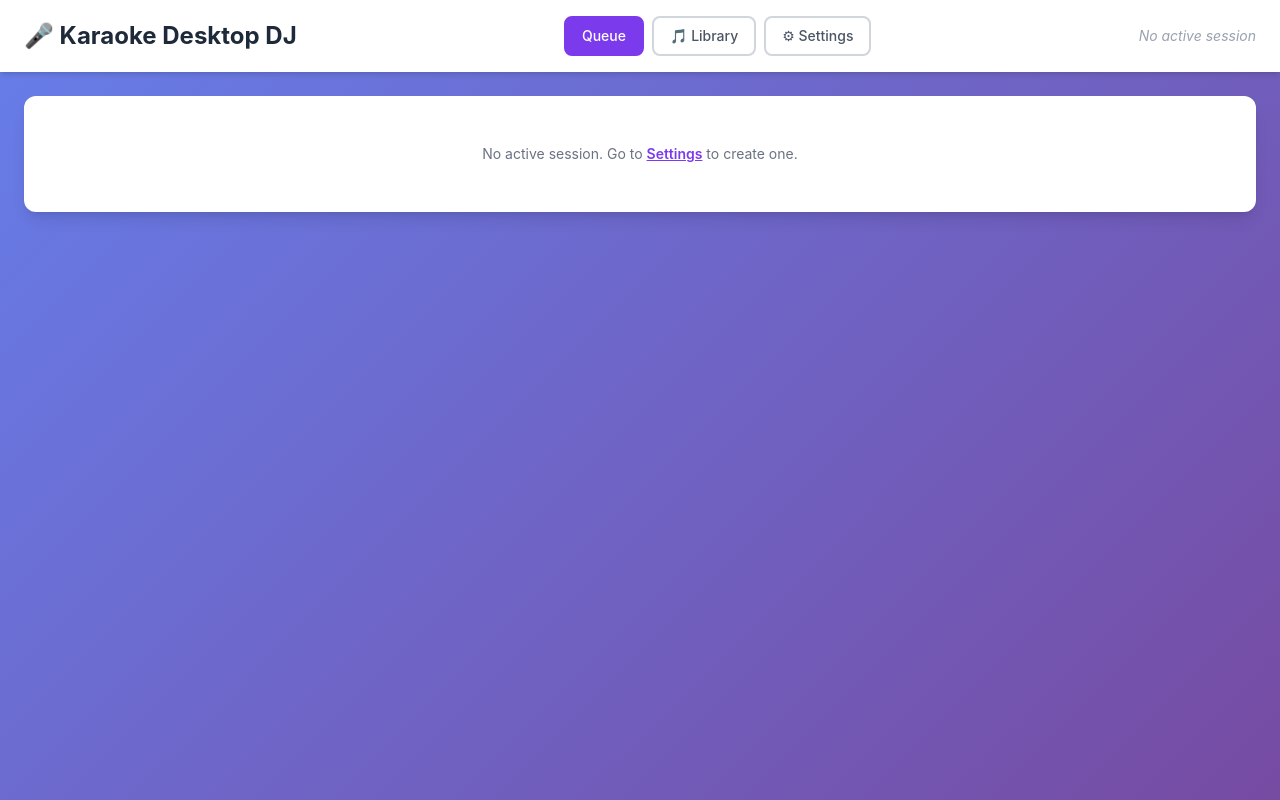
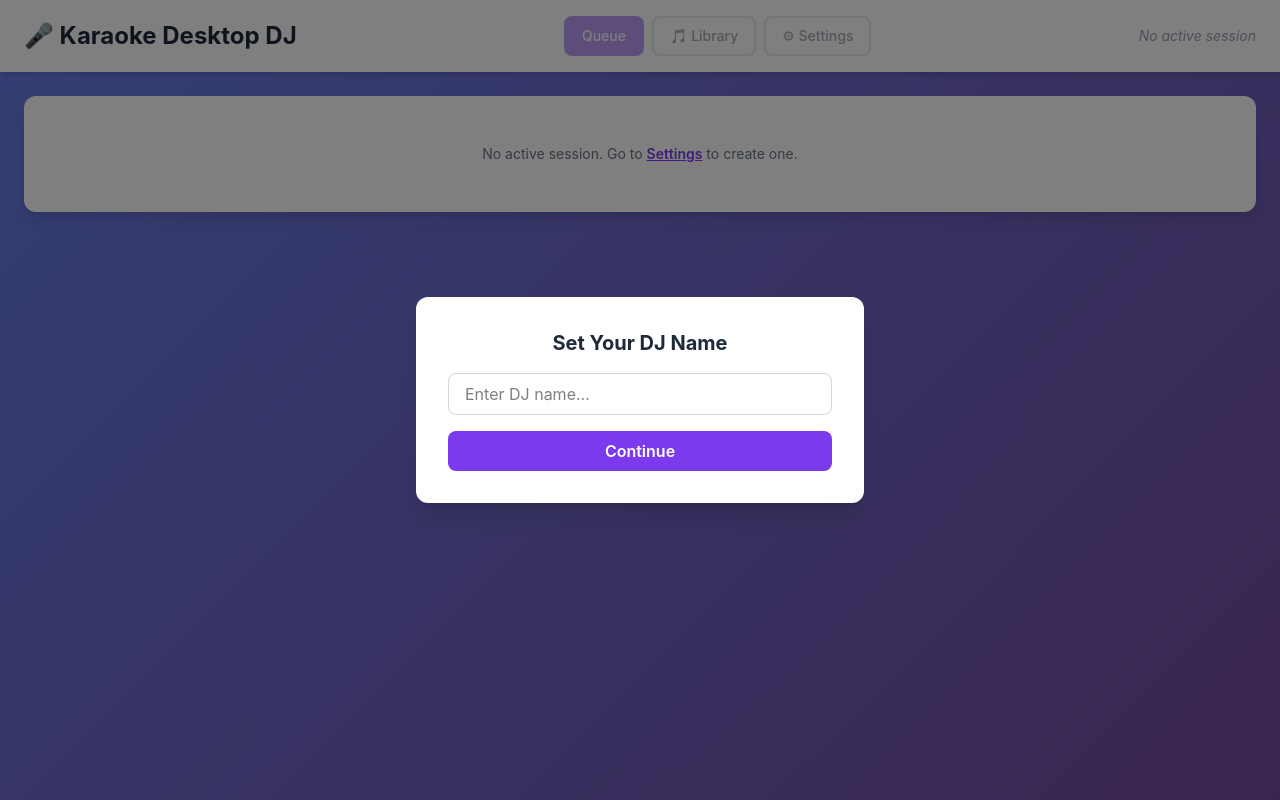
Before and after one commit to sabrina-stangler/karaoke-app, a React (Vite) app in the folder desktop-dj/: page / in a window 1280 px wide. Built offline with nearby package versions, Linux system fonts and the light colour scheme.

Commit message:
Got rid of input for DJ name on settings, uses name on app start up. Store in local storage later?

```diff
--- a/desktop-dj/src/App.tsx
+++ b/desktop-dj/src/App.tsx
@@ -16,6 +16,10 @@ function App() {
   const [activeTab, setActiveTab] = useState<"queue" | "settings" | "library">(
     "queue",
   );
+
+  // NEW: DJ Name state + gate
+  const [djName, setDjName] = useState<string>("");
+  const [tempDjName, setTempDjName] = useState<string>("");
 
   // Setup WebSocket event handlers
   useEffect(() => {
@@ -38,8 +42,43 @@ function App() {
     setSession(null);
   };
 
+  const handleSetDjName = () => {
+    if (tempDjName.trim()) {
+      setDjName(tempDjName.trim());
+    }
+  };
+
+  const isLocked = !djName;
+
   return (
-    <div className="min-h-screen flex flex-col">
+    <div className="min-h-screen flex flex-col relative">
+      {/* DJ NAME GATE MODAL */}
+      {isLocked && (
+        <div className="fixed inset-0 bg-black/50 flex items-center justify-center z-50">
+          <div className="bg-white rounded-xl p-8 shadow-xl w-full max-w-md text-center">
+            <h2 className="text-xl font-bold mb-4 text-gray-800">
+              Set Your DJ Name
+            </h2>
+            <input
+              type="text"
+              value={tempDjName}
+              onChange={(e) => setTempDjName(e.target.value)}
+              placeholder="Enter DJ name..."
+              className="w-full border border-gray-300 rounded-lg px-4 py-2 mb-4 focus:outline-none focus:border-[#7c3aed]"
+              onKeyDown={(e) => {
+                if (e.key === "Enter") handleSetDjName();
+              }}
+            />
+            <button
+              onClick={handleSetDjName}
+              className="w-full bg-[#7c3aed] text-white py-2 rounded-lg font-semibold hover:opacity-90 transition"
+            >
+              Continue
+            </button>
+          </div>
+        </div>
+      )}
+
       <header className="bg-white shadow-md px-6 py-4">
         <div className="max-w-7xl mx-auto flex justify-between items-center flex-wrap gap-4">
           <h1 className="text-2xl font-bold text-gray-800 m-0">
@@ -47,19 +86,22 @@ function App() {
           </h1>
           <div className="flex gap-2">
             <button
-              className={`${tabBase} ${activeTab === "queue" ? tabActive : tabInactive}`}
+              disabled={isLocked}
+              className={`${tabBase} ${activeTab === "queue" ? tabActive : tabInactive} ${isLocked ? "opacity-50 cursor-not-allowed" : ""}`}
               onClick={() => setActiveTab("queue")}
             >
               Queue
             </button>
             <button
-              className={`${tabBase} ${activeTab === "library" ? tabActive : tabInactive}`}
+              disabled={isLocked}
+              className={`${tabBase} ${activeTab === "library" ? tabActive : tabInactive} ${isLocked ? "opacity-50 cursor-not-allowed" : ""}`}
               onClick={() => setActiveTab("library")}
             >
               🎵 Library
             </button>
             <button
-              className={`${tabBase} ${activeTab === "settings" ? tabActive : tabInactive}`}
+              disabled={isLocked}
+              className={`${tabBase} ${activeTab === "settings" ? tabActive : tabInactive} ${isLocked ? "opacity-50 cursor-not-allowed" : ""}`}
               onClick={() => setActiveTab("settings")}
             >
               ⚙ Settings
@@ -68,11 +110,11 @@ function App() {
           <div className="flex items-center gap-3">
             {session ? (
               <>
-                {session.dj_name && (
+                {(session.dj_name || djName) && (
                   <span className="text-sm text-gray-500">
                     DJ:{" "}
                     <span className="font-semibold text-gray-700">
-                      {session.dj_name}
+                      {session.dj_name || djName}
                     </span>
                   </span>
                 )}
@@ -82,7 +124,7 @@ function App() {
               </>
             ) : (
               <span className="text-sm text-gray-400 italic">
-                No active session
+                {djName ? `DJ: ${djName}` : "No active session"}
               </span>
             )}
           </div>
@@ -130,6 +172,7 @@ function App() {
               session={session}
               onSessionCreated={handleSessionCreated}
               onSessionEnded={handleSessionEnded}
+              djName={djName}
             />
           </div>
         )}
--- a/desktop-dj/src/components/SessionManager.tsx
+++ b/desktop-dj/src/components/SessionManager.tsx
@@ -1,34 +1,40 @@
-import { useState } from 'react';
-import { Session } from '../types';
-import { apiService } from '../api';
+import { useState } from "react";
+import { Session } from "../types";
+import { apiService } from "../api";
 
 interface SessionManagerProps {
   session: Session | null;
   onSessionCreated: (session: Session) => void;
   onSessionEnded: () => void;
+  djName: string;
 }
 
-export function SessionManager({ session, onSessionCreated, onSessionEnded }: SessionManagerProps) {
-  const [djName, setDjName] = useState('');
+export function SessionManager({
+  session,
+  onSessionCreated,
+  onSessionEnded,
+  djName,
+}: SessionManagerProps) {
+  // DJ name is provided by the parent App component via props (djName)
   const [isCreating, setIsCreating] = useState(false);
   const [isEnding, setIsEnding] = useState(false);
-  const [error, setError] = useState('');
+  const [error, setError] = useState("");
 
   const handleCreateSession = async () => {
-    if (!djName.trim()) {
-      setError('Please enter your DJ name');
+    const nameToUse = djName?.trim();
+    if (!nameToUse) {
+      setError("DJ name missing. Please set your DJ name in the main screen.");
       return;
     }
 
     setIsCreating(true);
-    setError('');
+    setError("");
 
     try {
-      const newSession = await apiService.createSession(djName);
+      const newSession = await apiService.createSession(nameToUse);
       onSessionCreated(newSession);
-      setDjName('');
     } catch (err) {
-      setError(err instanceof Error ? err.message : 'Failed to create session');
+      setError(err instanceof Error ? err.message : "Failed to create session");
     } finally {
       setIsCreating(false);
     }
@@ -37,7 +43,11 @@ export function SessionManager({ session, onSessionCreated, onSessionEnded }: Se
   const handleEndSession = async () => {
     if (!session) return;
 
-    if (!confirm('Are you sure you want to end this session? This will notify all singers.')) {
+    if (
+      !confirm(
+        "Are you sure you want to end this session? This will notify all singers.",
+      )
+    ) {
       return;
     }
 
@@ -46,7 +56,7 @@ export function SessionManager({ session, onSessionCreated, onSessionEnded }: Se
       await apiService.endSession(session.id);
       onSessionEnded();
     } catch (err) {
-      setError(err instanceof Error ? err.message : 'Failed to end session');
+      setError(err instanceof Error ? err.message : "Failed to end session");
     } finally {
       setIsEnding(false);
     }
@@ -57,7 +67,9 @@ export function SessionManager({ session, onSessionCreated, onSessionEnded }: Se
       <div className="bg-gradient-to-br from-[#667eea] to-[#764ba2] text-white rounded-lg p-6 shadow-md">
         <div className="flex items-center gap-6 mb-4 flex-wrap">
           <div className="flex-1 min-w-[200px]">
-            <label className="block text-sm mb-2 opacity-90">Session Code:</label>
+            <label className="block text-sm mb-2 opacity-90">
+              Session Code:
+            </label>
             <div className="text-5xl font-bold tracking-[8px] text-center bg-white/20 px-6 py-4 rounded-lg font-mono">
               {session.code}
             </div>
@@ -72,17 +84,17 @@ export function SessionManager({ session, onSessionCreated, onSessionEnded }: Se
 
           <div className="ml-auto">
             <span className="inline-block px-4 py-2 rounded-full font-semibold text-sm bg-white/20">
-              {session.status === 'active' ? '🟢 Active' : '🔴 Ended'}
+              {session.status === "active" ? "🟢 Active" : "🔴 Ended"}
             </span>
           </div>
         </div>
 
         <button
           onClick={handleEndSession}
-          disabled={isEnding || session.status === 'ended'}
+          disabled={isEnding || session.status === "ended"}
           className="w-full py-3 px-6 border-0 rounded-lg text-base font-semibold cursor-pointer transition-all bg-red-500 text-white hover:bg-red-600 hover:-translate-y-0.5 disabled:opacity-50 disabled:cursor-not-allowed"
         >
-          {isEnding ? 'Ending...' : 'End Session'}
+          {isEnding ? "Ending..." : "End Session"}
         </button>
       </div>
     );
@@ -90,40 +102,13 @@ export function SessionManager({ session, onSessionCreated, onSessionEnded }: Se
 
   return (
     <div className="bg-white rounded-lg p-6 shadow-md max-w-lg mx-auto">
-      <h2 className="text-xl font-bold text-gray-800 mb-6">Create New Session</h2>
-
-      <div className="mb-4">
-        <label htmlFor="djName" className="block mb-2 font-medium text-gray-700">DJ Name (optional):</label>
-        <input
-          id="djName"
-          type="text"
-          value={djName}
-          onChange={(e) => setDjName(e.target.value)}
-          placeholder="Enter your name"
-          disabled={isCreating}
-          onKeyDown={(e) => e.key === 'Enter' && handleCreateSession()}
-          className="w-full px-3 py-3 border-2 border-gray-300 rounded-lg text-base transition-colors focus:outline-none focus:border-[#667eea] disabled:bg-gray-100 disabled:cursor-not-allowed"
-        />
-      </div>
-
-      {error && (
-        <div className="bg-red-50 text-red-800 px-3 py-3 rounded-lg mb-4 border-l-4 border-red-500">{error}</div>
-      )}
-
       <button
         onClick={handleCreateSession}
         disabled={isCreating}
         className="w-full py-3 px-6 border-0 rounded-lg text-base font-semibold cursor-pointer transition-all bg-gradient-to-br from-[#667eea] to-[#764ba2] text-white hover:-translate-y-0.5 hover:shadow-lg disabled:opacity-50 disabled:cursor-not-allowed"
       >
-        {isCreating ? 'Creating...' : 'Create Session'}
+        {isCreating ? "Creating..." : "Start Session"}
       </button>
-
-      <div className="mt-4 p-3 bg-blue-50 rounded-lg border-l-4 border-blue-400">
-        <p className="m-0 text-blue-800 text-sm leading-relaxed">
-          Singers will join your karaoke session using a 4-digit code.
-          Once created, you'll be able to upload your song catalog.
-        </p>
-      </div>
     </div>
   );
 }
```
